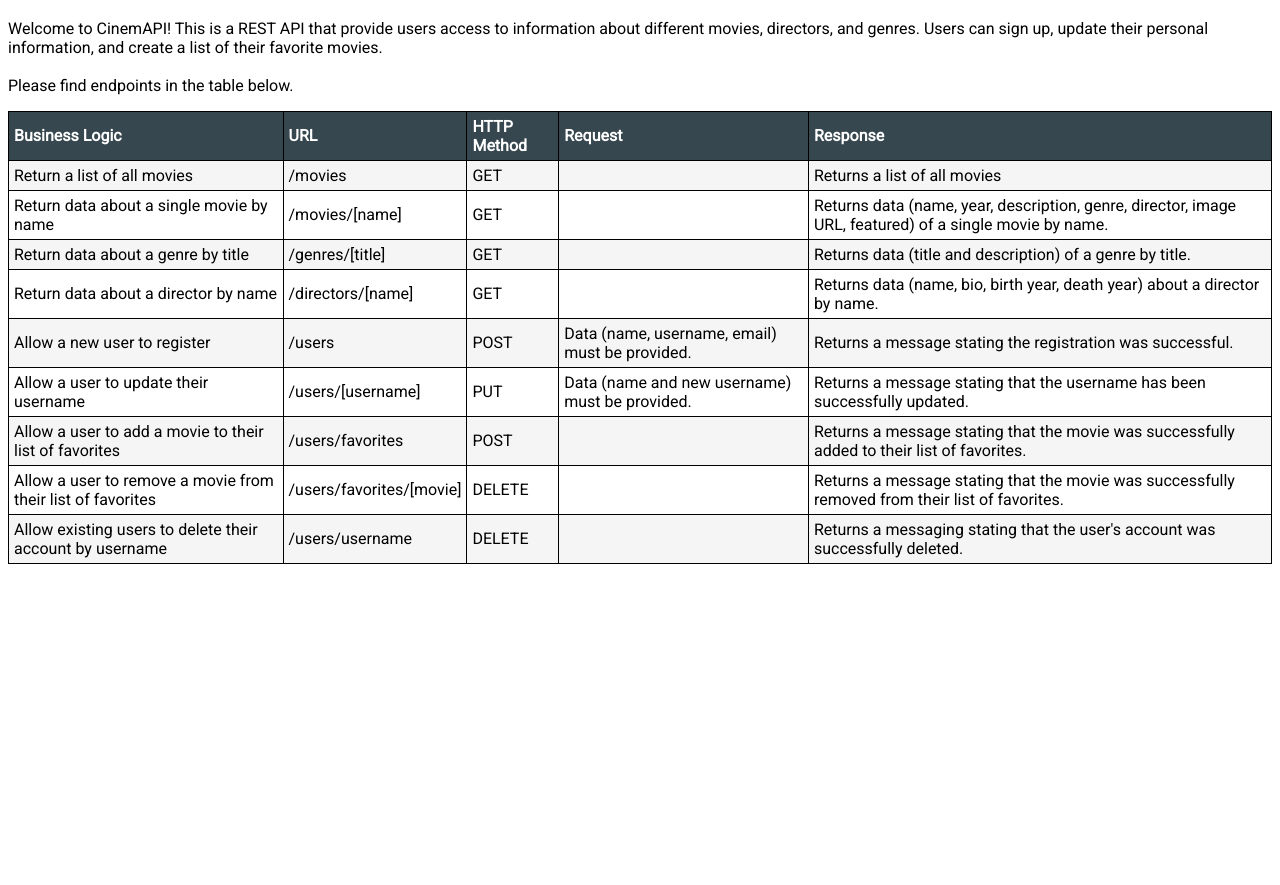
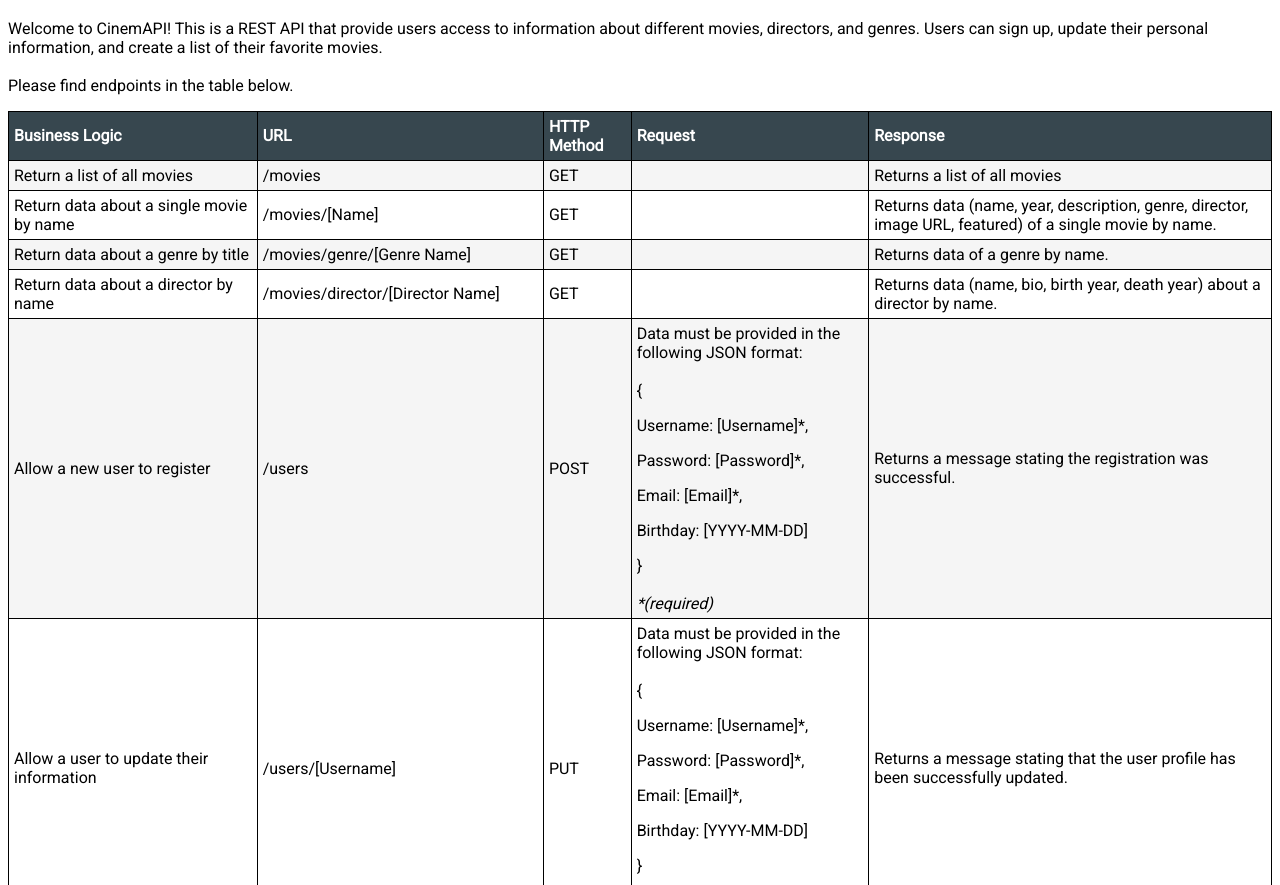
Before and after one commit to janeweggenmann/cinemAPI, a website: page public/documentation.html in a window 1280 px wide. Shown: the part 67-952 px from the top of the page. Before the commit the page ends 800 px from the top, so only its background shows below. Drawn offline with nearby package versions, Linux system fonts and the light colour scheme; a web font is replaced by a local one.

Commit message:
Updated documentation

```diff
--- a/public/documentation.html
+++ b/public/documentation.html
@@ -10,7 +10,7 @@
     <link rel="stylesheet" href="../styles.css">
   </head>
 
-  <body>
+  <body class="page-container">
     <h1>CinemAPI: REST API Documentation</h1>
     <p>
       Welcome to CinemAPI! This is a REST API that provide users access to
@@ -37,21 +37,21 @@
       </tr>
       <tr>
         <td>Return data about a single movie by name</td>
-        <td>/movies/[name]</td>
+        <td>/movies/[Name]</td>
         <td>GET</td>
         <td></td>
         <td>Returns data (name, year, description, genre, director, image URL, featured) of a single movie by name.</td>
       </tr>
       <tr>
         <td>Return data about a genre by title</td>
-        <td>/genres/[title]</td>
+        <td>/movies/genre/[Genre Name]</td>
         <td>GET</td>
         <td></td>
-        <td>Returns data (title and description) of a genre by title.</td>
+        <td>Returns data of a genre by name.</td>
       </tr>
       <tr>
         <td>Return data about a director by name</td>
-        <td>/directors/[name]</td>
+        <td>/movies/director/[Director Name]</td>
         <td>GET</td>
         <td></td>
         <td>Returns data (name, bio, birth year, death year) about a director by name.</td>
@@ -60,33 +60,53 @@
         <td>Allow a new user to register</td>
         <td>/users</td>
         <td>POST</td>
-        <td>Data (name, username, email) must be provided.</td>
+        <td>Data must be provided in the following JSON format: <br>
+          <br>
+          { <br>
+            <p class="json-example">Username: [Username]*, </p>
+            <p class="json-example">Password: [Password]*, </p>
+            <p class="json-example">Email: [Email]*, </p>
+            <p class="json-example">Birthday: [YYYY-MM-DD] </p>
+          } <br>
+          <br>
+          <i>*(required)</i>
+        </td>
         <td>Returns a message stating the registration was successful.</td>
       </tr>
       <tr>
-        <td>Allow a user to update their username</td>
-        <td>/users/[username]</td>
+        <td>Allow a user to update their information</td>
+        <td>/users/[Username]</td>
         <td>PUT</td>
-        <td>Data (name and new username) must be provided.</td>
-        <td>Returns a message stating that the username has been successfully updated.</td>
+        <td>Data must be provided in the following JSON format: <br>
+          <br>
+          { <br>
+            <p class="json-example">Username: [Username]*, </p>
+            <p class="json-example">Password: [Password]*, </p>
+            <p class="json-example">Email: [Email]*, </p>
+            <p class="json-example">Birthday: [YYYY-MM-DD] </p>
+          } <br>
+          <br>
+          <i>*(required)</i>
+        </td>
+        <td>Returns a message stating that the user profile has been successfully updated.</td>
       </tr>
       <tr>
         <td>Allow a user to add a movie to their list of favorites</td>
-        <td>/users/favorites</td>
+        <td>/users/[Username]/favorites/[MovieID]</td>
         <td>POST</td>
         <td></td>
         <td>Returns a message stating that the movie was successfully added to their list of favorites.</td>
       </tr>
       <tr>
         <td>Allow a user to remove a movie from their list of favorites</td>
-        <td>/users/favorites/[movie]</td>
+        <td>/users/[Username]/favorites/[MovieID]</td>
         <td>DELETE</td>
         <td></td>
         <td>Returns a message stating that the movie was successfully removed from their list of favorites.</td>
       </tr>
       <tr>
         <td>Allow existing users to delete their account by username</td>
-        <td>/users/username</td>
+        <td>/users/[Username]</td>
         <td>DELETE</td>
         <td></td>
         <td>Returns a messaging stating that the user's account was successfully deleted.</td>
```
